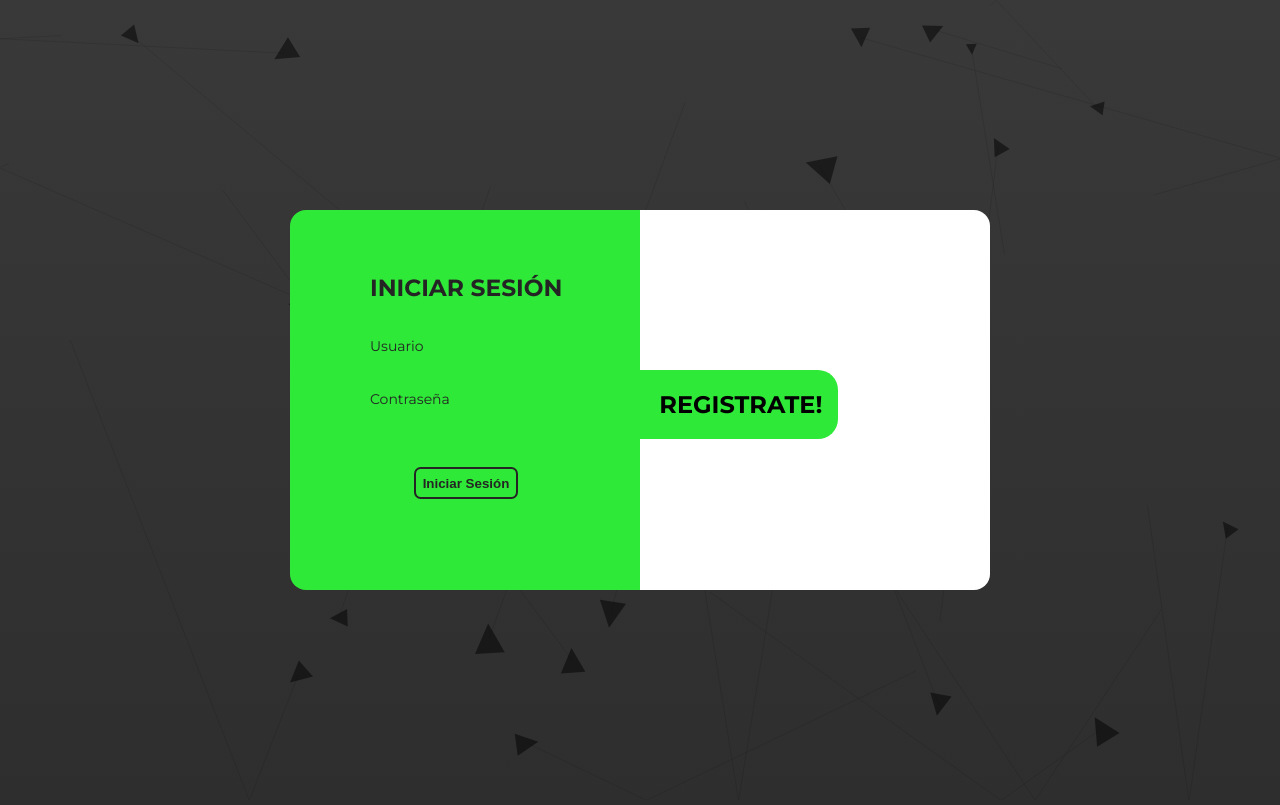
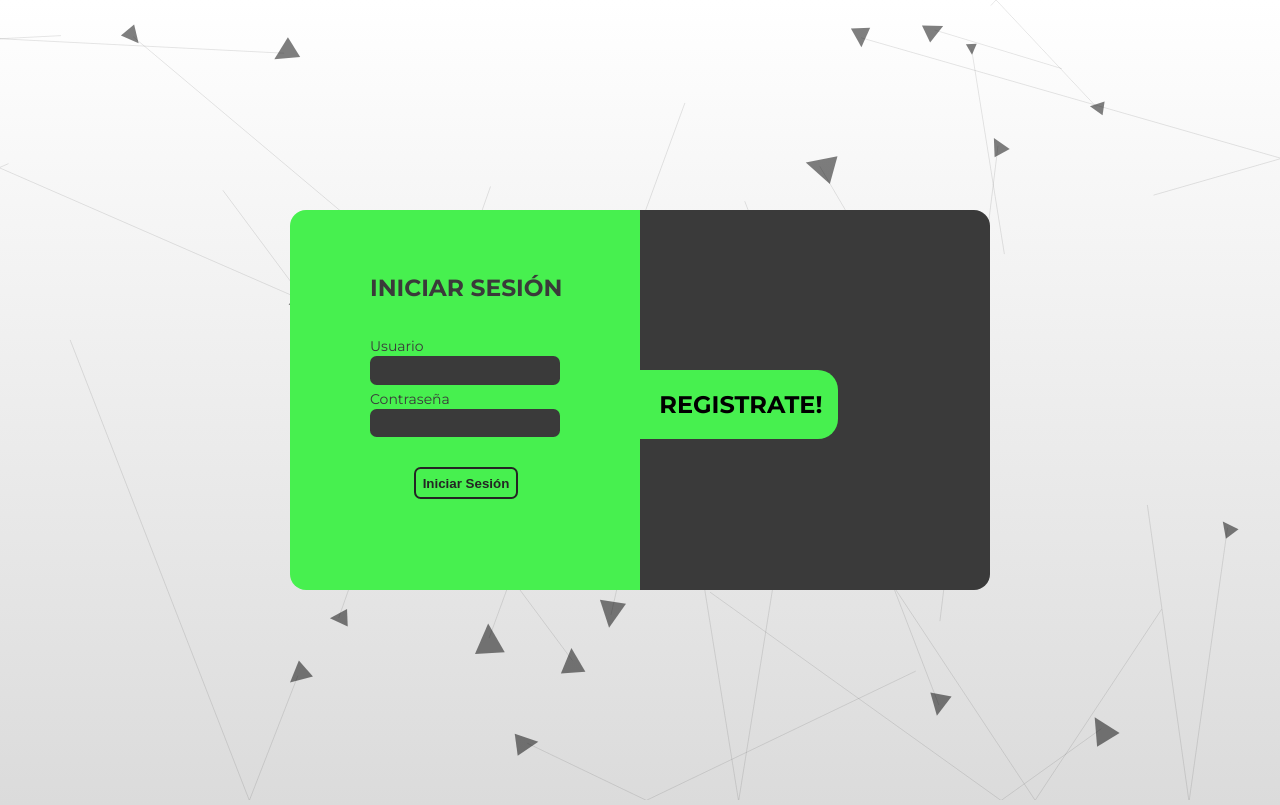
Before and after one commit to Davdick/BizhubCommerce, a plain HTML site: page loginregister.html in a window 1280 px wide. Drawn offline with Linux system fonts and the light colour scheme; files whose address does not match are found by name.

Commit message:
update css login

```diff
--- a/assets/css/loginRegister.css
+++ b/assets/css/loginRegister.css
@@ -1,5 +1,5 @@
 body {
-    background: linear-gradient(180deg, rgb(57, 57, 57) 0%, rgb(46, 46, 46) 100%);
+    background: linear-gradient(180deg, rgb(255, 255, 255) 0%, rgb(219, 219, 219) 100%);
     margin: 0;
     padding: 0;
     overflow-y: hidden;
@@ -8,7 +8,7 @@ body {
 
 
 #loginRegister {
-    background: linear-gradient(90deg, #2ee937 50%, white 50%);
+    background: linear-gradient(90deg, #47f04f 50%, #3a3a3a 50%);
     position: absolute;
     z-index: 3;
     top: 50%;
@@ -27,7 +27,7 @@ body {
     left: 4em;
     opacity: 1;
     transition: opacity 0.5s ease-in-out;
-    color: #242424;
+    color: #3a3a3a;
 }
 
 .tittle_is {
@@ -51,7 +51,7 @@ label {
 
 #loginSection .placeholders {
     color: white;
-    background-color: #2ee937;
+    background-color: #3a3a3a;
 }
 
 .button_is {
@@ -69,7 +69,7 @@ label {
 }
 
 #registerPress {
-    background-color: #2ee937;
+    background-color: #47f04f;
     display: block;
     position: absolute;
     top: 8em;
@@ -85,7 +85,7 @@ label {
 }
 
 #sesionPress {
-    background-color: #242424;
+    background-color: #3a3a3a;
     width: auto; /* Cambiado */
     display: block; /* Cambiado */
     position: absolute;
@@ -112,13 +112,14 @@ label {
     top: 1em;
     display: none;
     right: 4em;
-    color: black;
+    color: #ffffff;
     opacity: 0;
     transition: opacity 0.5s ease-in-out;
 }
 
+
 .button_reg {
-    margin-top: 1.5em;
+    margin-top: 1em;
     text-align: center;
     padding-left: 2.2em;
 }
@@ -130,7 +131,3 @@ label {
     color: #ffffff !important;
     font-weight: bold;
 }
-
-input{
-    color:#2ee937;
-}
```
